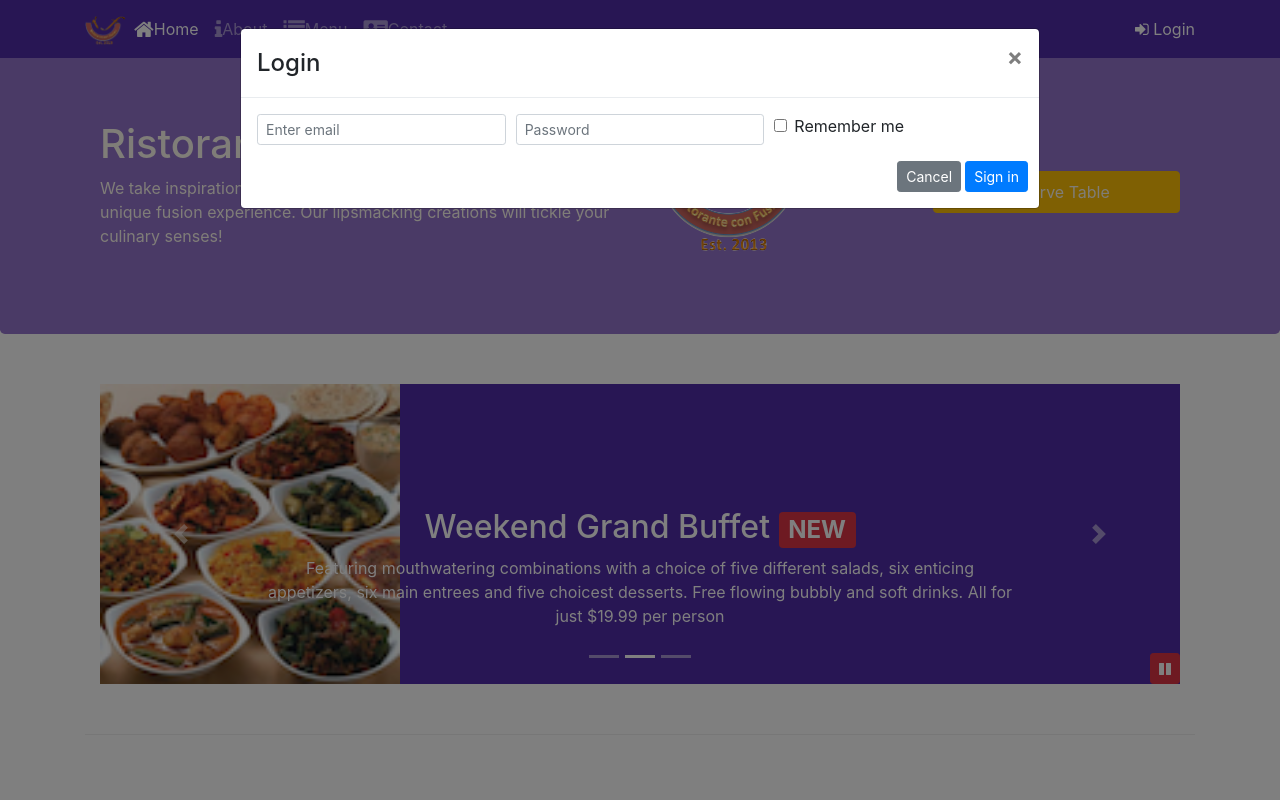
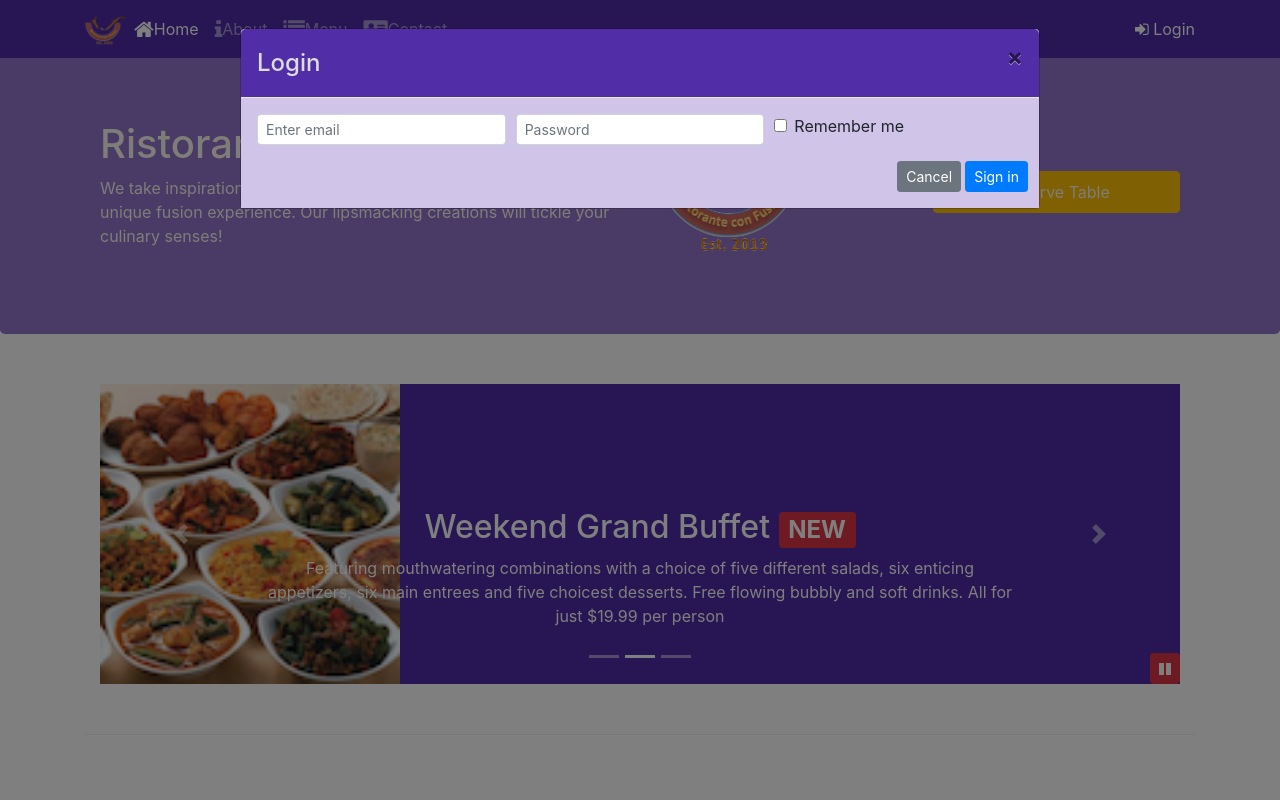
Before and after one commit to Altamash250996/Front-End-Web-UI-Frameworks-and-Tools-Bootstrap-4, a website: page index.html in a window 1280 px wide. Both pictures are taken after a click on the link "Login". Shown: the top 800 px of the page. Drawn offline with nearby package versions, Linux system fonts and the light colour scheme.

Commit message:
Assignment 4

```diff
--- a/css/styles.scss
+++ b/css/styles.scss
@@ -54,6 +54,18 @@ body{
     padding: 10px;
 }
 
+.modal-header {
+    background-color: $background-dark;
+}
+
+.modal-title {
+    color: $lt-gray;
+}
+
+.modal-body {
+    background-color: $background-pale;
+}
+
 .carousel {
     background:$background-dark;
 
--- a/index.html
+++ b/index.html
@@ -35,7 +35,7 @@
                                 class="fa fa-address-card fa-lg"></span>Contact</a></li>
                 </ul>
                 <span class="navbar-text">
-                    <a data-toggle="modal" data-target="#loginModal">
+                    <a id="loginButton">
                         <span class="fa fa-sign-in"></span> Login</a>
                 </span>
             </div>
@@ -94,8 +94,7 @@
                     <img src="img/logo.png" class="img-fluid">
                 </div>
                 <div class="col-12 col-sm-12 col-md-3 align-self-center">
-                    <a role="button" class="btn btn-block nav-link btn-warning" data-toggle="modal"
-                        data-target="#reservetable">Reserve Table</a>
+                    <a role="button" class="btn btn-block nav-link btn-warning" id="reserveButton">Reserve Table</a>
                 </div>
             </div>
         </div>
@@ -430,6 +429,14 @@
                 $("#carouselButton").children("span").addClass('fa-pause');
             }
         });
+
+        $("#reserveButton").click(function () {
+            $('#reservetable').modal('toggle');
+        });
+
+        $("#loginButton").click(function () {
+            $('#loginModal').modal('toggle');
+        });
     </script>
 </body>
 
```
Also changed, not shown: css/styles.css.
